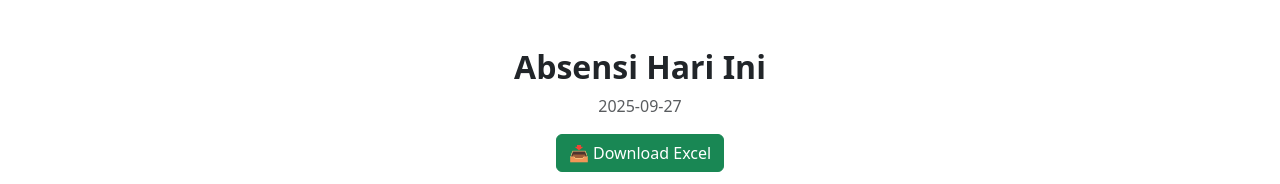
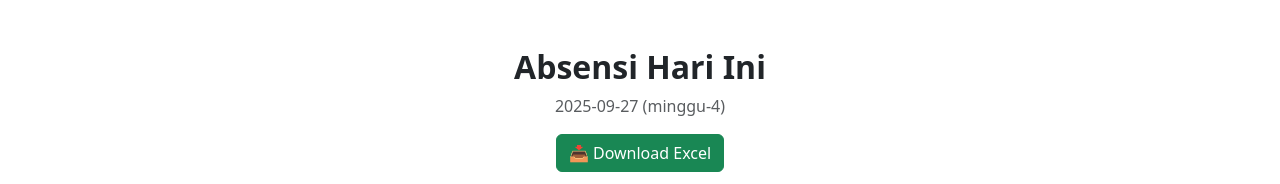
Before and after one commit to Dofly2003/Kehadiran-PK-IMM-Averroes-FT-UMS, a React (Create React App) app: page / in a window 1280 px wide. Shown: the top 184 px of the page. Built offline with nearby package versions, Linux system fonts and the light colour scheme; no server answers; the database is empty.

Commit message:
pesan commit no 2

```diff
--- a/src/component/kehadiranHariIni.js
+++ b/src/component/kehadiranHariIni.js
@@ -1,4 +1,3 @@
-// src/components/AbsensiHariIni.js
 import React, { useEffect, useState } from "react";
 import { db } from "../firebase";
 import { ref, onValue } from "firebase/database";
@@ -6,12 +5,23 @@ import "bootstrap/dist/css/bootstrap.min.css";
 import * as XLSX from "xlsx";
 import { saveAs } from "file-saver";
 
+// Helper: cari minggu ke berapa
+function getWeekOfMonth(day) {
+  return "minggu-" + (Math.floor((day - 1) / 7) + 1);
+}
+
 const AbsensiHariIni = () => {
   const [users, setUsers] = useState({});
   const [absensiHariIni, setAbsensiHariIni] = useState({});
 
-  // Format tanggal hari ini (YYYY-MM-DD)
-  const today = new Date().toISOString().split("T")[0];
+  // Ambil info tanggal sekarang
+  const now = new Date();
+  const tahun = now.getFullYear();
+  const bulan = String(now.getMonth() + 1).padStart(2, "0");
+  const hari = String(now.getDate()).padStart(2, "0");
+  const minggu = getWeekOfMonth(now.getDate());
+
+  const todayPath = `absensi/${tahun}/${bulan}/${minggu}/${hari}`;
 
   useEffect(() => {
     // Ambil data user (master data)
@@ -22,7 +32,7 @@ const AbsensiHariIni = () => {
     });
 
     // Ambil data absensi hari ini
-    const absensiRef = ref(db, `absensi/${today}`);
+    const absensiRef = ref(db, todayPath);
     onValue(absensiRef, (snapshot) => {
       const val = snapshot.val();
       if (val) {
@@ -31,17 +41,20 @@ const AbsensiHariIni = () => {
         setAbsensiHariIni({});
       }
     });
-  }, [today]);
+  }, [todayPath]);
 
   // List UID yang sudah hadir
   const hadirUIDs = Object.keys(absensiHariIni);
 
   // Join data absensi dengan data user
-  const sudahHadir = hadirUIDs.map((uid) => ({
+  let sudahHadir = hadirUIDs.map((uid) => ({
     uid,
     ...(users[uid] || {}), // join ke data user (jika ada)
     waktu: absensiHariIni[uid]?.waktu || "-",
   }));
+
+  // Urutkan supaya yang terbaru naik ke atas
+  sudahHadir.sort((a, b) => (a.waktu < b.waktu ? 1 : -1));
 
   const belumHadir = Object.entries(users)
     .filter(([uid]) => !hadirUIDs.includes(uid))
@@ -80,14 +93,16 @@ const AbsensiHariIni = () => {
       type: "array",
     });
     const data = new Blob([excelBuffer], { type: "application/octet-stream" });
-    saveAs(data, `Absensi_${today}.xlsx`);
+    saveAs(data, `Absensi_${tahun}-${bulan}-${hari}.xlsx`);
   };
 
   return (
     <div className="container mt-5">
       <div className="text-center mb-4">
         <h2 className="fw-bold">Absensi Hari Ini</h2>
-        <p className="text-muted">{today}</p>
+        <p className="text-muted">
+          {tahun}-{bulan}-{hari} ({minggu})
+        </p>
         <button className="btn btn-success" onClick={exportToExcel}>
           📥 Download Excel
         </button>
```
